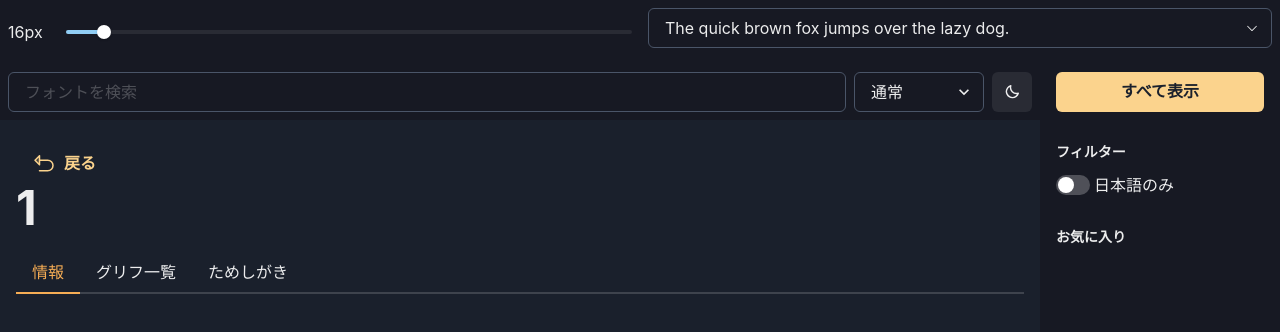
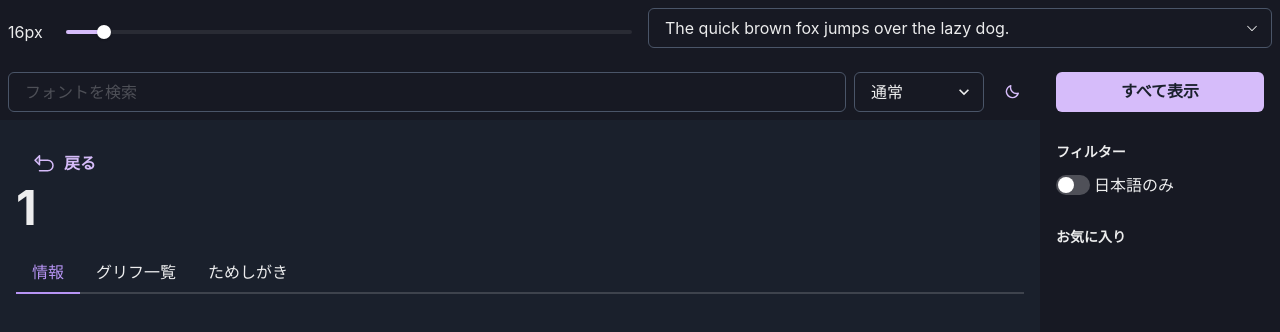
Before and after one commit to newt239/mojimachi, a React (Vite) app: page /font/1 in a window 1280 px wide. Shown: the top 332 px of the page. Built offline with nearby package versions, Linux system fonts and the light colour scheme.

Commit message:
change: color scheme

```diff
--- a/src/components/FontCard.tsx
+++ b/src/components/FontCard.tsx
@@ -45,7 +45,7 @@ const FontCard: React.FC<EachFontProps> = ({ family_name }) => {
         lineHeight="initial"
       >
         <Checkbox
-          colorScheme="orange"
+          colorScheme="purple"
           onChange={onChange}
           isChecked={favoriteFamily.includes(family_name)}
         />
--- a/src/components/Header.tsx
+++ b/src/components/Header.tsx
@@ -46,7 +46,7 @@ const Header: React.FC = () => {
         gap: "1rem",
         h: "4rem",
         w: "100%",
-        bgColor: "gray.100",
+        bgColor: "purple.50",
         _dark: {
           bgColor: "gray.900",
         },
@@ -57,7 +57,8 @@ const Header: React.FC = () => {
           {fontSize}px
         </Box>
         <Slider
-          aria-label="slider-ex-1"
+          colorScheme="purple"
+          aria-label="フォントサイズを変える"
           defaultValue={Number(fontSize)}
           onChange={onChange}
           min={10}
@@ -79,6 +80,10 @@ const Header: React.FC = () => {
             variant="outline"
             sx={{
               borderColor: "gray.300",
+              _focusVisible: {
+                borderColor: "purple.500",
+                boxShadow: "0 0 0 1px var(--chakra-colors-purple-500)",
+              },
               _dark: {
                 borderColor: "gray.600",
               },
--- a/src/components/Menubar.tsx
+++ b/src/components/Menubar.tsx
@@ -28,7 +28,7 @@ const Menubar: React.FC = () => {
         zIndex: 10,
         p: "0.5rem",
         h: "3.5rem",
-        bgColor: "gray.100",
+        bgColor: "purple.50",
         _dark: {
           bgColor: "gray.900",
         },
@@ -42,6 +42,10 @@ const Menubar: React.FC = () => {
           variant="outline"
           sx={{
             borderColor: "gray.300",
+            _focusVisible: {
+              borderColor: "purple.500",
+              boxShadow: "0 0 0 1px var(--chakra-colors-purple-500)",
+            },
             _dark: {
               borderColor: "gray.600",
             },
@@ -55,6 +59,10 @@ const Menubar: React.FC = () => {
           }}
           sx={{
             borderColor: "gray.300",
+            _focusVisible: {
+              borderColor: "purple.500",
+              boxShadow: "0 0 0 1px var(--chakra-colors-purple-500)",
+            },
             _dark: {
               borderColor: "gray.600",
             },
@@ -63,7 +71,12 @@ const Menubar: React.FC = () => {
           <option value="normal">通常</option>
           <option value="vertical">垂直</option>
         </Select>
-        <IconButton aria-label="Toggle color mode" onClick={toggleColorMode}>
+        <IconButton
+          aria-label="Toggle color mode"
+          onClick={toggleColorMode}
+          colorScheme="purple"
+          variant="ghost"
+        >
           {colorMode === "light" ? (
             <Sun weight="bold" />
           ) : (
--- a/src/components/Sidebar.tsx
+++ b/src/components/Sidebar.tsx
@@ -5,6 +5,7 @@ import {
   Button,
   Flex,
   Heading,
+  Link,
   List,
   Stack,
   Switch,
@@ -34,7 +35,7 @@ const Sidebar: React.FC = () => {
         right: 0,
         height: "calc(100vh - 4rem)",
         width: "15rem",
-        bgColor: "gray.100",
+        bgColor: "purple.50",
         _dark: {
           bgColor: "gray.900",
         },
@@ -45,7 +46,7 @@ const Sidebar: React.FC = () => {
         <Box>
           <Button
             w="full"
-            colorScheme="orange"
+            colorScheme="purple"
             onClick={() => {
               setJaFilter(false);
               setFamilyKeyword("");
@@ -64,7 +65,7 @@ const Sidebar: React.FC = () => {
           </Heading>
           <Flex pt={3} alignItems="center" gap={1}>
             <Switch
-              colorScheme="orange"
+              colorScheme="purple"
               onChange={() => setJaFilter((v) => !v)}
               isChecked={jaFilter}
             />
@@ -77,22 +78,38 @@ const Sidebar: React.FC = () => {
               お気に入り
             </Heading>
           </ReactLink>
-          <List>
+          <List py={2}>
             {favoriteFamily.map((family_name) => (
-              <Button
+              <Link
+                aria-current={
+                  location.pathname.startsWith(`/family/${family_name}`)
+                    ? "page"
+                    : undefined
+                }
                 as={ReactLink}
                 to={`/family/${family_name}`}
                 key={family_name}
-                variant="link"
-                colorScheme="orange"
-                size="sm"
-                w="100%"
-                justifyContent="flex-start"
-                pt={3}
-                pl={3}
+                sx={{
+                  display: "block",
+                  w: "full",
+                  px: 4,
+                  py: 2,
+                  textDecoration: "none",
+                  borderRadius: "lg",
+                  transition: "all 0.2s ease-in-out",
+                  _hover: {
+                    textDecoration: "none",
+                    bgColor: "purple.100",
+                    color: "purple.500",
+                  },
+                  _activeLink: {
+                    bgColor: "purple.100",
+                    color: "purple.500",
+                  },
+                }}
               >
                 {family_name}
-              </Button>
+              </Link>
             ))}
           </List>
         </Box>
--- a/src/pages/Family.tsx
+++ b/src/pages/Family.tsx
@@ -41,7 +41,7 @@ const FamilyPage: React.FC = () => {
         as={Link}
         to="/"
         variant="ghost"
-        colorScheme="orange"
+        colorScheme="purple"
         leftIcon={<ArrowUUpLeft size="1.5rem" weight="duotone" />}
       >
         戻る
--- a/src/pages/Font.tsx
+++ b/src/pages/Font.tsx
@@ -27,7 +27,7 @@ const FontPage: React.FC = () => {
         as={Link}
         to="/"
         variant="ghost"
-        colorScheme="orange"
+        colorScheme="purple"
         leftIcon={<ArrowUUpLeft size="1.5rem" weight="duotone" />}
       >
         戻る
@@ -35,7 +35,7 @@ const FontPage: React.FC = () => {
       <Heading as="h2" size="2xl">
         {font_name}
       </Heading>
-      <Tabs mt={5} colorScheme="orange">
+      <Tabs mt={5} colorScheme="purple">
         <TabList>
           <Tab>情報</Tab>
           <Tab>グリフ一覧</Tab>
```
